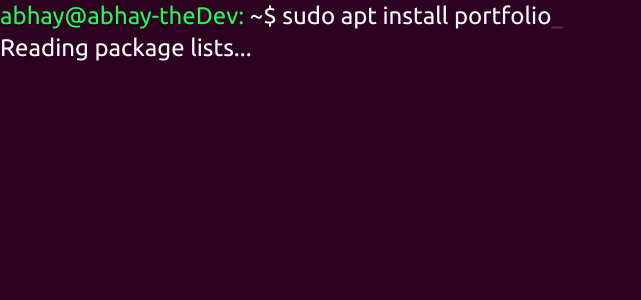
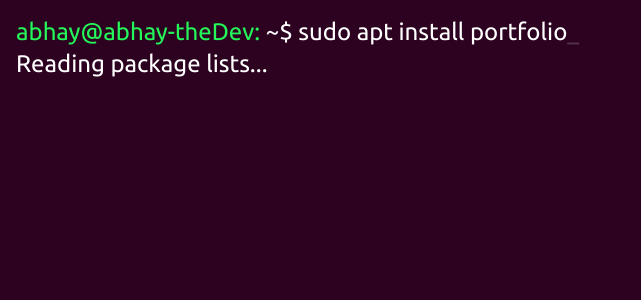
Before and after one commit to abhayrsr/portfolio, a React (Create React App) app in the folder portfolio/: page /terminal in a window 1280 px wide. Shown: the top 300 px of the page, without its empty margins (0-641 px from the left). Built offline with nearby package versions, Linux system fonts and the light colour scheme.

Commit message:
feat: styled terminal

```diff
--- a/portfolio/src/pages/terminal/terminal.css
+++ b/portfolio/src/pages/terminal/terminal.css
@@ -5,11 +5,11 @@
 .terminal{
   overflow:hidden;
   height: 100vh;
-  width: 100%;
+  width: 90%;
+  padding: 16px;
+  box-sizing: border-box;
 }
-.terminal-content {
-  overflow: auto;
-}
+
 
 .cursor-hidden .typed-cursor{
     opacity: 0;
--- a/portfolio/src/pages/terminal/terminal.jsx
+++ b/portfolio/src/pages/terminal/terminal.jsx
@@ -226,7 +226,7 @@ export default function Terminal({toggle}) {
             See man sudo root for detail.
           </p>
           <br /> */}
-          <p className="terminal-content absolute left 0 ">
+          <p className="absolute left 0 ">
             {" "}
             <span className="text-[#24F75A]">abhay@abhay-theDev:</span> ~${" "}
             <span className={hideCursor ? "cursor-hidden" : ""}>
```
